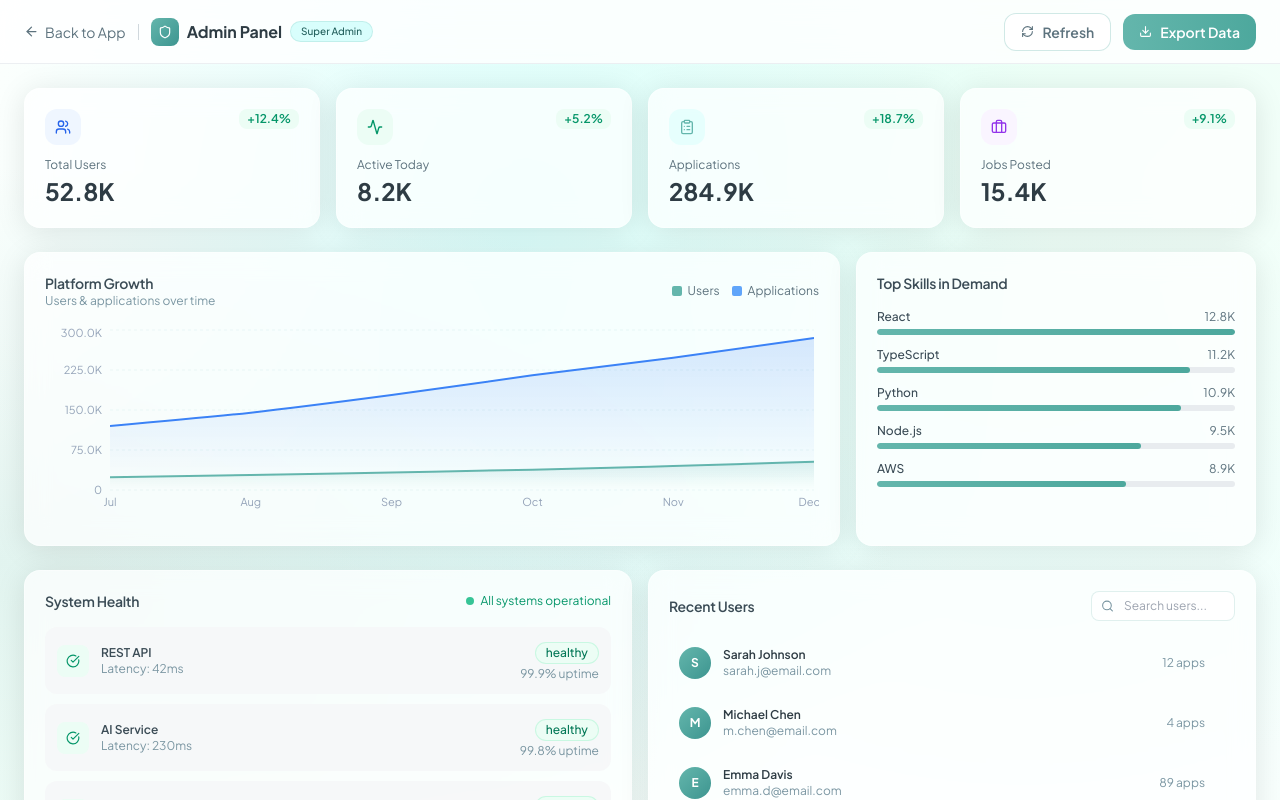
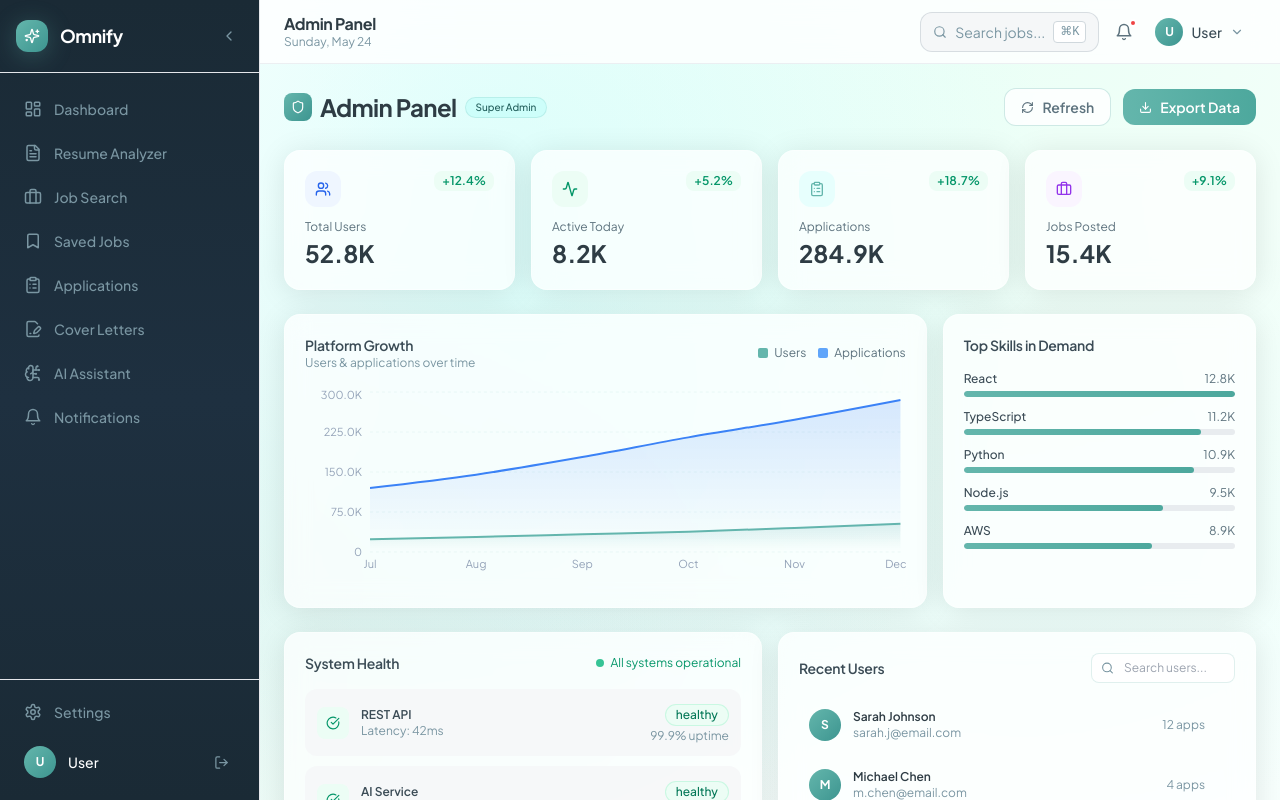
Before and after one commit to kenntheus/Omnify, a Next.js app in the folder frontend/: page /admin in a window 1280 px wide. Shown: the top 800 px of the page. Built offline with nearby package versions, Linux system fonts and the light colour scheme.

Commit message:
move admin panel into dashboard route group for sidebar and header

```diff
--- a/frontend/src/app/admin/page.tsx
+++ b/frontend/src/app/(dashboard)/admin/page.tsx
@@ -6,7 +6,7 @@ import Link from 'next/link'
 import {
   Users, Briefcase, ClipboardList, TrendingUp, Activity, Shield,
   Database, Cpu, CheckCircle, AlertCircle, XCircle, ChevronRight,
-  Search, Download, RefreshCw, Sparkles, ArrowLeft
+  Search, Download, RefreshCw, Sparkles
 } from 'lucide-react'
 import { AreaChart, Area, BarChart, Bar, XAxis, YAxis, CartesianGrid, Tooltip, ResponsiveContainer } from 'recharts'
 import Badge from '@/components/ui/Badge'
@@ -62,29 +62,22 @@ export default function AdminPage() {
   const [search, setSearch] = useState('')
 
   return (
-    <div className="min-h-dvh bg-mesh bg-brand-white">
-      {/* Admin header */}
-      <header className="sticky top-0 z-30 bg-white/80 backdrop-blur-glass border-b border-slate-100/80 px-6 h-16 flex items-center justify-between">
-        <div className="flex items-center gap-3">
-          <Link href="/dashboard" className="flex items-center gap-1.5 text-sm text-slate-500 hover:text-slate-700 transition-colors">
-            <ArrowLeft size={15} /> Back to App
-          </Link>
-          <div className="w-px h-4 bg-slate-200" />
-          <div className="flex items-center gap-2">
-            <div className="w-7 h-7 rounded-lg bg-gradient-to-br from-brand-teal to-primary-500 flex items-center justify-center">
-              <Shield size={14} className="text-white" />
-            </div>
-            <span className="font-bold text-slate-800">Admin Panel</span>
-            <Badge variant="teal" className="text-[10px]">Super Admin</Badge>
+    <div className="space-y-6 max-w-7xl">
+      <div className="flex items-center justify-between">
+        <div className="flex items-center gap-2">
+          <div className="w-7 h-7 rounded-lg bg-gradient-to-br from-brand-teal to-primary-500 flex items-center justify-center">
+            <Shield size={14} className="text-white" />
           </div>
+          <h1 className="page-title">Admin Panel</h1>
+          <Badge variant="teal" className="text-[10px]">Super Admin</Badge>
         </div>
         <div className="flex items-center gap-3">
           <Button variant="secondary" size="sm" leftIcon={<RefreshCw size={13} />}>Refresh</Button>
           <Button size="sm" leftIcon={<Download size={13} />}>Export Data</Button>
         </div>
-      </header>
+      </div>
 
-      <main className="px-6 py-6 max-w-7xl mx-auto space-y-6">
+      <div className="space-y-6">
         {/* Stats */}
         <div className="grid grid-cols-2 lg:grid-cols-4 gap-4">
           {adminStats.map((s, i) => (
@@ -264,7 +257,7 @@ export default function AdminPage() {
             </button>
           </motion.div>
         </div>
-      </main>
+      </div>
     </div>
   )
 }
```
